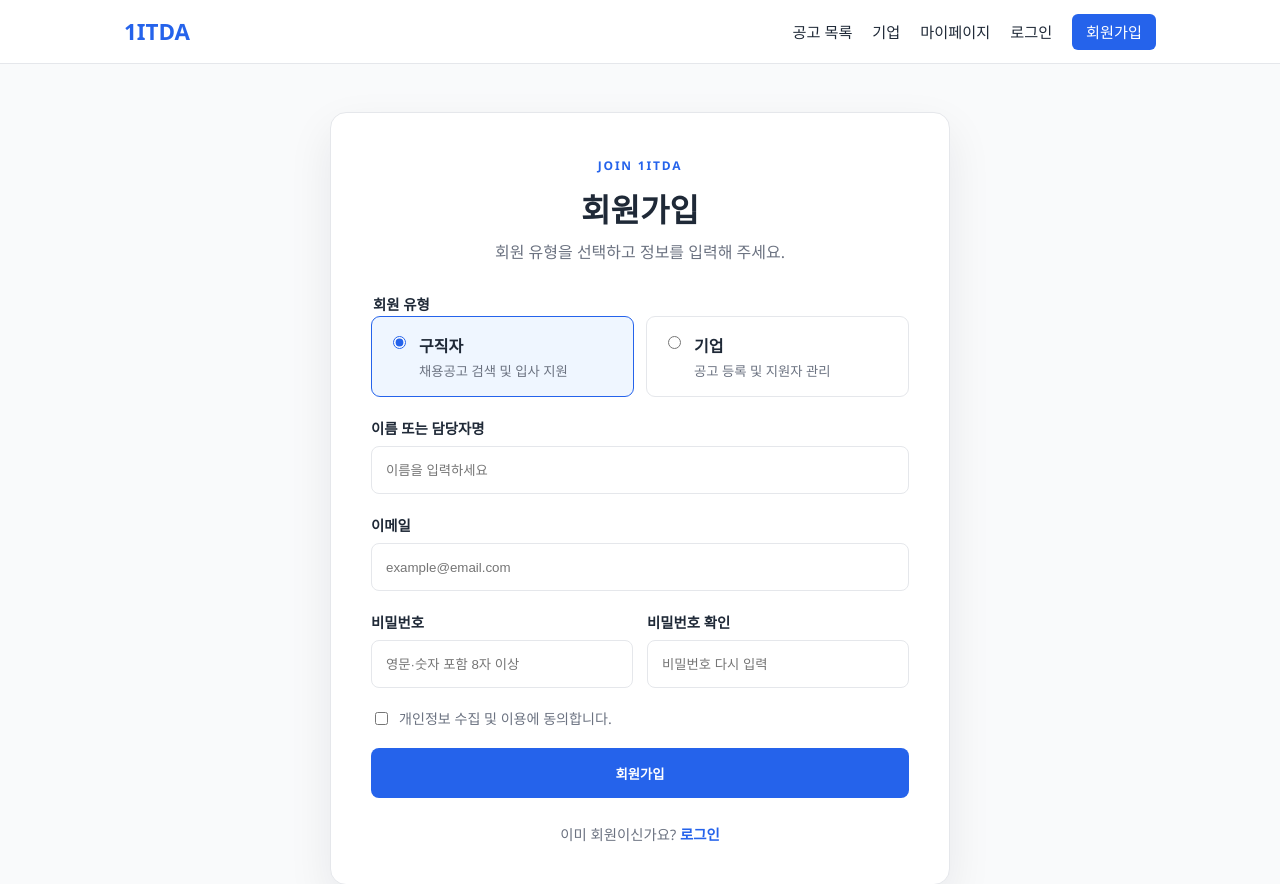
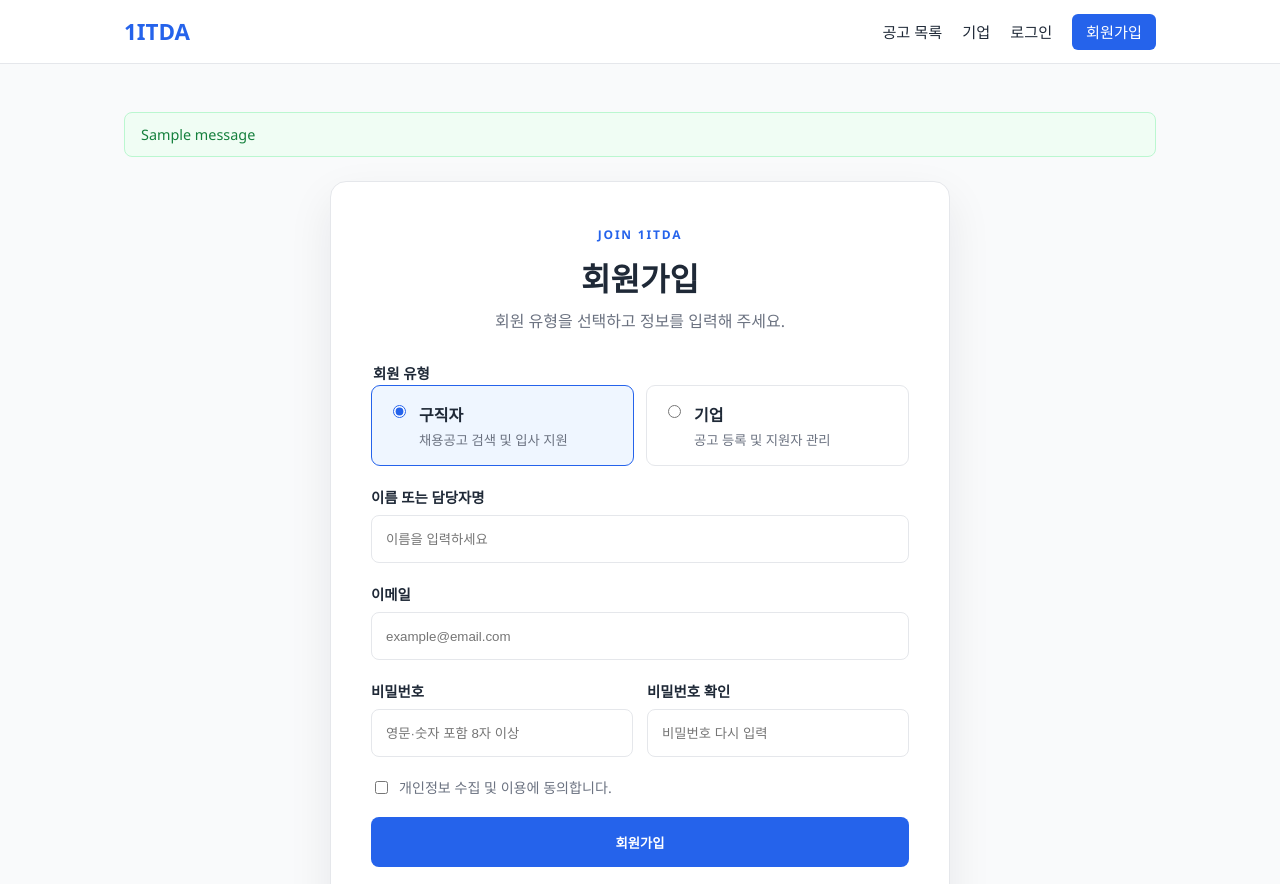
Before and after one commit to sieunni/1itda, a Flask app: page /join in a window 1280 px wide. Shown: the top 884 px of the page. Run offline with Flask 3, Linux system fonts and the light colour scheme; tables that the repository leaves empty hold one stand-in row (values such as "Sample post"); one stand-in notice (Sample message) is shown.

Commit message:
Implement login/signup backend
Add password hashing, session-based auth, and generic failure
messages (no signup-status leakage) to /login and /join. Company
signups also create the linked companies row. Wire current_user
into base.html nav and flash messages for form feedback.

```diff
--- a/app.py
+++ b/app.py
@@ -1,8 +1,8 @@
-from flask import Flask, render_template
+from flask import Flask, render_template, session
 
 from config import Config
 from extensions import csrf, db
-from models import Job
+from models import Job, User
 from routes.admin import admin_bp
 from routes.applications import applications_bp
 from routes.auth import auth_bp
@@ -25,6 +25,11 @@ def create_app():
     app.register_blueprint(company_bp)
     app.register_blueprint(admin_bp)
 
+    @app.context_processor
+    def inject_current_user():
+        user_id = session.get("user_id")
+        return {"current_user": User.query.get(user_id) if user_id else None}
+
     @app.route("/")
     def index():
         latest_jobs = (
--- a/routes/auth.py
+++ b/routes/auth.py
@@ -1,18 +1,94 @@
-from flask import Blueprint, render_template
+from flask import Blueprint, flash, redirect, render_template, request, session, url_for
+from werkzeug.security import check_password_hash, generate_password_hash
+
+from extensions import db
+from models import Company, User
 
 auth_bp = Blueprint("auth", __name__)
 
 
-@auth_bp.route("/join")
+@auth_bp.route("/join", methods=["GET", "POST"])
 def join():
-    return render_template("auth/join.html")
+    if request.method == "GET":
+        return render_template("auth/join.html")
+
+    role = request.form.get("role")
+    name = (request.form.get("name") or "").strip()
+    company_name = (request.form.get("company_name") or "").strip()
+    email = (request.form.get("email") or "").strip().lower()
+    password = request.form.get("password") or ""
+    password_confirm = request.form.get("password_confirm") or ""
+    privacy_agreed = request.form.get("privacy_agreed") == "1"
+
+    errors = []
+    if role not in ("jobseeker", "company"):
+        errors.append("회원 유형을 선택해 주세요.")
+    if not name:
+        errors.append("이름을 입력해 주세요.")
+    if role == "company" and not company_name:
+        errors.append("회사명을 입력해 주세요.")
+    if not email:
+        errors.append("이메일을 입력해 주세요.")
+    if len(password) < 8:
+        errors.append("비밀번호는 8자 이상이어야 합니다.")
+    if password != password_confirm:
+        errors.append("비밀번호가 일치하지 않습니다.")
+    if not privacy_agreed:
+        errors.append("개인정보 수집 및 이용에 동의해 주세요.")
+    if email and User.query.filter_by(email=email).first():
+        errors.append("이미 가입된 이메일입니다.")
+
+    if errors:
+        for message in errors:
+            flash(message, "error")
+        return render_template("auth/join.html"), 400
+
+    user = User(
+        email=email,
+        password_hash=generate_password_hash(password),
+        role=role,
+        name=name,
+    )
+    db.session.add(user)
+    db.session.flush()
+
+    if role == "company":
+        db.session.add(Company(user_id=user.user_id, company_name=company_name))
+
+    db.session.commit()
+
+    session.clear()
+    session["user_id"] = user.user_id
+    session["role"] = user.role
+    flash("회원가입이 완료되었습니다.", "success")
+    return redirect(url_for("index"))
 
 
-@auth_bp.route("/login")
+@auth_bp.route("/login", methods=["GET", "POST"])
 def login():
-    return render_template("auth/login.html")
+    if request.method == "GET":
+        return render_template("auth/login.html")
+
+    email = (request.form.get("email") or "").strip().lower()
+    password = request.form.get("password") or ""
+
+    user = User.query.filter_by(email=email).first()
+
+    if not user or not check_password_hash(user.password_hash, password):
+        flash("이메일 또는 비밀번호가 올바르지 않습니다.", "error")
+        return render_template("auth/login.html"), 401
+
+    if not user.is_active:
+        flash("이용이 제한된 계정입니다.", "error")
+        return render_template("auth/login.html"), 403
+
+    session.clear()
+    session["user_id"] = user.user_id
+    session["role"] = user.role
+    return redirect(url_for("index"))
 
 
 @auth_bp.route("/logout")
 def logout():
-    return render_template("placeholder.html", title="로그아웃")
+    session.clear()
+    return redirect(url_for("index"))
--- a/static/css/style.css
+++ b/static/css/style.css
@@ -384,3 +384,31 @@ body {
     gap: 10px;
   }
 }
+
+/* 플래시 메시지 */
+
+.flash-messages {
+  display: flex;
+  flex-direction: column;
+  gap: 8px;
+  margin-bottom: 24px;
+}
+
+.flash {
+  margin: 0;
+  padding: 12px 16px;
+  border-radius: 8px;
+  font-size: 0.9rem;
+}
+
+.flash-error {
+  color: #b91c1c;
+  background: #fef2f2;
+  border: 1px solid #fecaca;
+}
+
+.flash-success {
+  color: #15803d;
+  background: #f0fdf4;
+  border: 1px solid #bbf7d0;
+}
--- a/templates/base.html
+++ b/templates/base.html
@@ -13,14 +13,27 @@
       <ul class="nav-links">
         <li><a href="{{ url_for('jobs.job_list') }}">공고 목록</a></li>
         <li><a href="{{ url_for('company.dashboard') }}">기업</a></li>
+        {% if current_user %}
         <li><a href="{{ url_for('profile.mypage') }}">마이페이지</a></li>
+        <li><a href="{{ url_for('auth.logout') }}">로그아웃</a></li>
+        {% else %}
         <li><a href="{{ url_for('auth.login') }}">로그인</a></li>
         <li><a href="{{ url_for('auth.join') }}" class="btn-signup">회원가입</a></li>
+        {% endif %}
       </ul>
     </nav>
   </header>
 
   <main class="site-main">
+    {% with messages = get_flashed_messages(with_categories=true) %}
+      {% if messages %}
+      <div class="flash-messages">
+        {% for category, message in messages %}
+        <p class="flash flash-{{ category }}">{{ message }}</p>
+        {% endfor %}
+      </div>
+      {% endif %}
+    {% endwith %}
     {% block content %}{% endblock %}
   </main>
 
```
